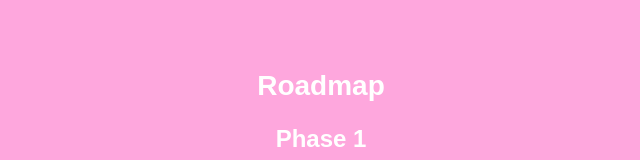
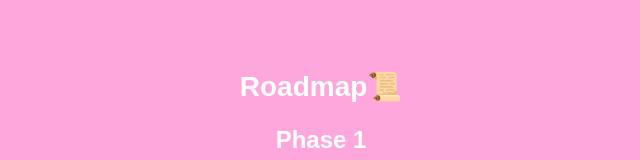
Before and after one commit to Sauvyyy/Saivyyy, a plain HTML site: page index.html in a window 1280 px wide. Shown: the part 494-654 px from the top of the page, without its empty margins (319-959 px from the left). Drawn offline with Linux system fonts and the light colour scheme.

Commit message:
Update index.html

```diff
--- a/index.html
+++ b/index.html
@@ -20,7 +20,7 @@
 
         <!-- Espace pour le Roadmap -->
         <div class="roadmap-section">
-            <h2>Roadmap</h2>
+            <h2>Roadmap📜</h2>
 
             <h3>Phase 1</h3>
             <ul>
```
